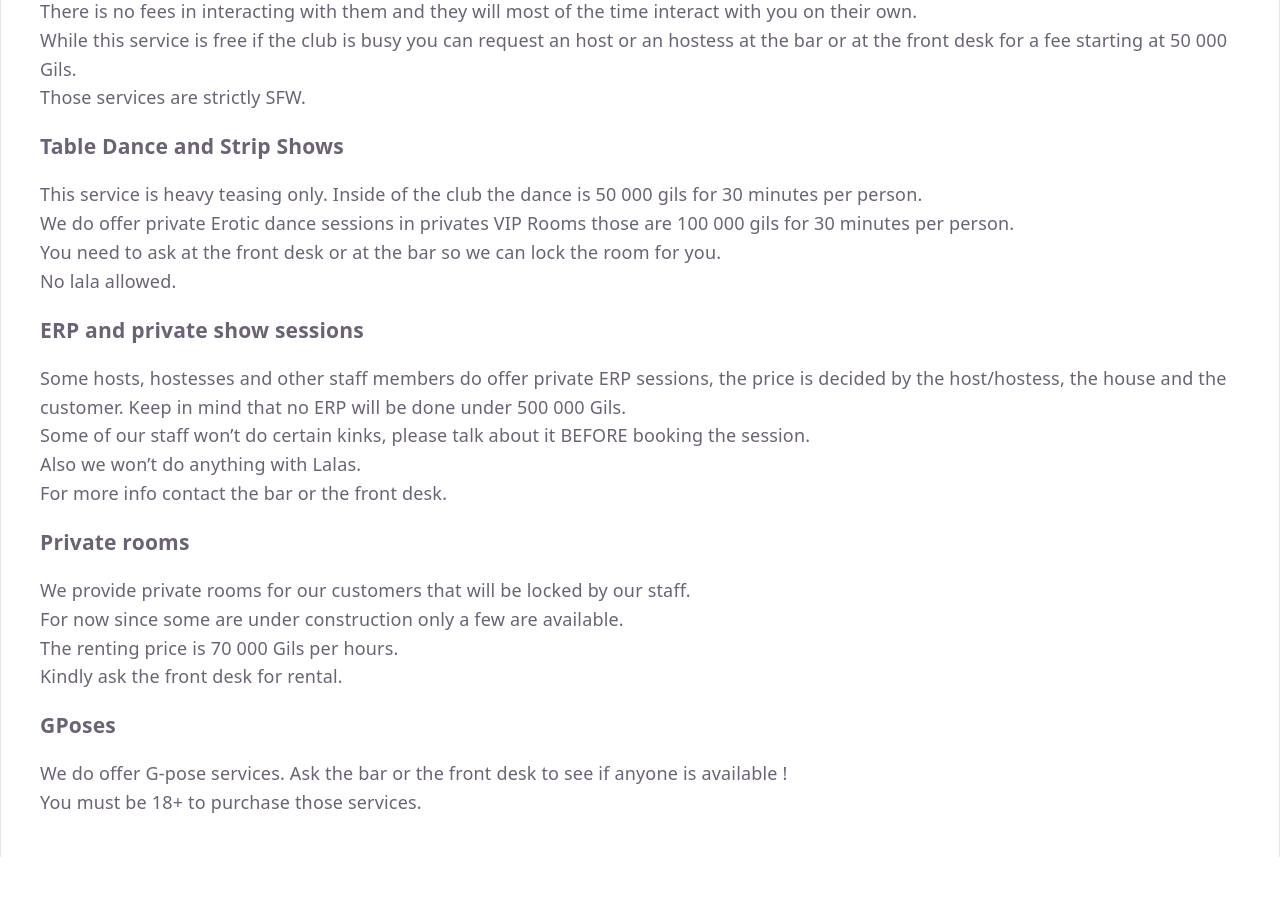
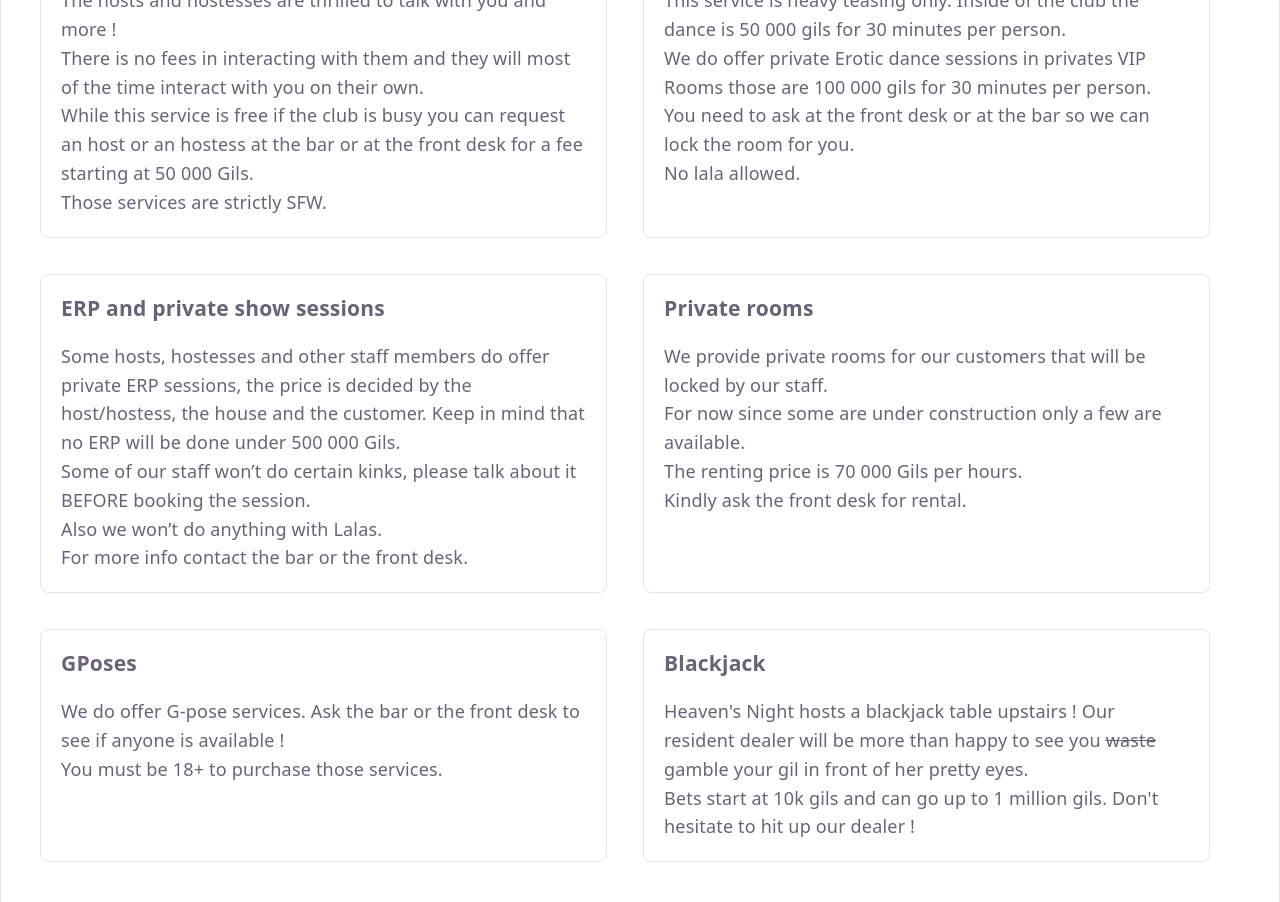
Before and after one commit to RomakaRMKA/heavens-night, a React (Vite) app: page /services in a window 1280 px wide. Shown: the part 440-1342 px from the top of the page. Before the commit the page ends 1297 px from the top, so only its background shows below. Built offline with nearby package versions, Linux system fonts and the light colour scheme.

Commit message:
fix(overall): slight layout changes, centering texts / and added blackjack service

```diff
--- a/src/pages/HomePage.tsx
+++ b/src/pages/HomePage.tsx
@@ -1,6 +1,6 @@
 function HomePage() {
   return (
-    <section className="content-panel" id="home">
+    <section className="content-panel" id="home" style={{ textAlign: "center" }}>
       <h2>~Heaven’s Night~</h2>
       <p>
         Enter Paradise, feel the pleasure.<br />
--- /dev/null
+++ b/src/pages/ServicesPage.css
@@ -0,0 +1,19 @@
+.services-container {
+    display: flex;
+    flex-direction: row;
+    flex-wrap: wrap;
+    gap: 2rem;
+}
+
+.service-item {
+    max-width: 525px;
+    border: 1px solid var(--border);
+    border-radius: 8px;
+    padding: 20px;
+    background: var(--bg);
+    transition: box-shadow 0.3s ease, transform 0.3s ease;
+}
+
+h3 {
+    margin-top: 0;
+}
--- a/src/pages/ServicesPage.tsx
+++ b/src/pages/ServicesPage.tsx
@@ -1,9 +1,11 @@
+import './ServicesPage.css'
+
 function ServicesPage() {
 	return (
 		<section className="content-panel" id="services">
+            <p style={{ fontStyle: "italic", textAlign: "center", marginBottom: "1rem" }}>Staff can decline some services to you.</p>
 			<div className="services-container">
                 <div className="service-item">
-                    <p style={{ fontStyle: "italic" }}>Staff can decline some services to you.</p>
                     <h3>Hosts and Hostesses</h3>
                     <p>
                         The hosts and hostesses are thrilled to talk with you and more !<br />
@@ -46,6 +48,13 @@ function ServicesPage() {
                         You must be 18+ to purchase those services.
                     </p>
                 </div>
+                <div className="service-item">
+                    <h3>Blackjack</h3>
+                    <p>
+                        Heaven's Night hosts a blackjack table upstairs ! Our resident dealer will be more than happy to see you <s>waste</s> gamble your gil in front of her pretty eyes.<br />
+                        Bets start at 10k gils and can go up to 1 million gils. Don't hesitate to hit up our dealer !
+                    </p>
+                </div>
             </div>
 		</section>
 	)
```
